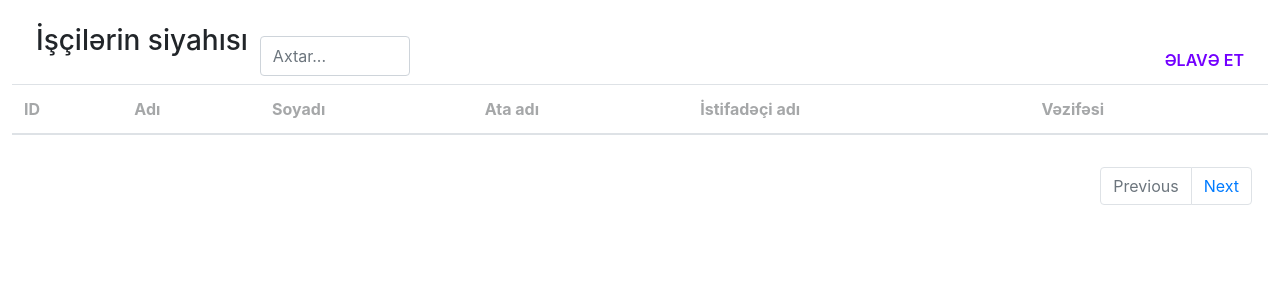
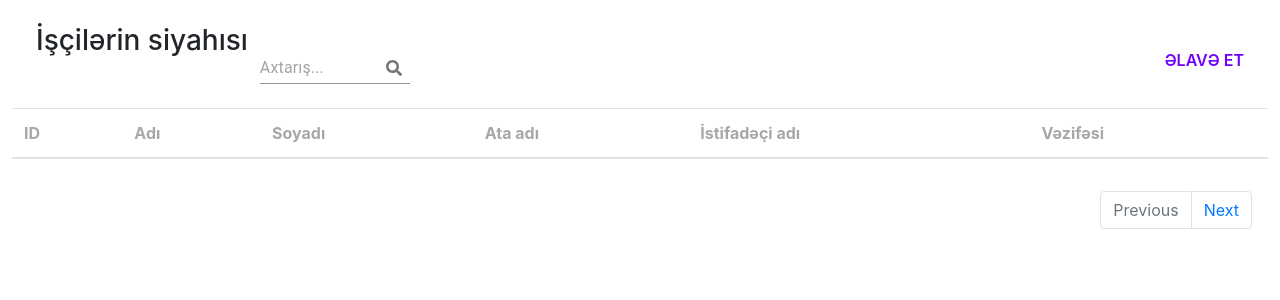
Before and after one commit to yusifmustafa/MyHrProject, a React (Create React App) app: page / in a window 1280 px wide. Shown: the top 300 px of the page. Built offline with nearby package versions, Linux system fonts and the light colour scheme.

Commit message:
alert message olaraq toastify'dan istifade etdim.

```diff
--- a/package.json
+++ b/package.json
@@ -19,6 +19,7 @@
     "react-router-dom": "^6.3.0",
     "react-scripts": "5.0.1",
     "react-toastify": "^9.0.8",
+    "tailwindcss": "^1.9.6",
     "web-vitals": "^2.1.4",
     "yup": "^0.32.11"
   },
--- a/src/components/Adduser.css
+++ b/src/components/Adduser.css
@@ -38,6 +38,7 @@ padding-top:1rem;
 
 #addUser{
     float: right;
+    color: #fff;
 }
 .goToHomePage{
     color:#fff;
--- a/src/components/Adduser.jsx
+++ b/src/components/Adduser.jsx
@@ -7,17 +7,19 @@ import Department from "./Position";
 import Education from "./Education";
 import { Link, useNavigate, useParams } from "react-router-dom";
 import { FaBackward } from "react-icons/fa";
+import { toast, ToastContainer } from "react-toastify";
 import "react-toastify/dist/ReactToastify.css";
 export const ADD_USER = "ADD_USER";
 function Adduser() {
+  const notify = () => toast.error("Xəta! Xanalar boş buraxıla bilməz");
+  const notify2 = () => toast.success("Əlavə edildi!");
   const navigate = useNavigate();
   const navigateToHomePage = () => {
     navigate("/");
   };
+
   const [form, setForm] = useState({});
-  const [show, setShow] = useState(false);
   const onChange = (e) => {
-    console.log("salam",e);
     setForm({ ...form, [e.target.name]: e.target.value });
   };
 
@@ -33,18 +35,17 @@ function Adduser() {
       data.fathername === "" ||
       data.fathername === undefined
     ) {
-      setShow(true);
-
-      setTimeout(() => {
-        setShow("");
-      }, 2000);
+      notify();
       return;
     }
     if (action === ADD_USER) {
       data.userId = userId !== undefined ? userId : 0;
       setForm(data);
       upsertPerson();
-      navigateToHomePage();
+      setTimeout(() => {
+        navigateToHomePage();
+      }, 1500);
+      notify2();
     }
   };
   const [value, setValue] = useState("1");
@@ -88,7 +89,6 @@ function Adduser() {
               onChange={onChange}
               handleOnClick={handleOnClick}
               form={form}
-              show={show}
             />
           </TabPanel>
           <TabPanel value="2">
@@ -99,6 +99,7 @@ function Adduser() {
           </TabPanel>
         </TabContext>
       </div>
+      <ToastContainer />
     </div>
   );
 
--- a/src/components/Personal.jsx
+++ b/src/components/Personal.jsx
@@ -1,13 +1,12 @@
-import { DatePicker } from "@mui/lab";
 import { InputLabel, MenuItem, Select, TextField } from "@mui/material";
-import React, { Fragment } from "react";
 import { FormControl } from "@mui/material";
 import { ADD_USER } from "./Adduser";
+import { Button } from "@mui/material";
+import { ToastContainer } from "react-toastify";
 export const blockInvalidChar = (e) =>
   ["e", "E", "+", "-", ",", "."].includes(e.key) && e.preventDefault();
 
 function Personal({ handleOnClick, onChange, form, show }) {
-  console.log("show", show);
   return (
     <div>
       <div className="form">
@@ -290,7 +289,7 @@ function Personal({ handleOnClick, onChange, form, show }) {
             label="Kvota status"
             variant="standard"
             type="text"
-            sx={{width:"250px"}}
+            sx={{ width: "250px" }}
             onChange={onChange}
             value={form.quotastatus}
           />
@@ -299,7 +298,7 @@ function Personal({ handleOnClick, onChange, form, show }) {
           <TextField
             name="graduation"
             variant="standard"
-            sx={{width:"300px"}}
+            sx={{ width: "300px" }}
             label="Xüsusi məzuniyyət statusu"
             type="text"
             onChange={onChange}
@@ -307,7 +306,7 @@ function Personal({ handleOnClick, onChange, form, show }) {
           />
         </div>
       </div>
-      <button
+      <Button
         onClick={() =>
           handleOnClick({
             action: ADD_USER,
@@ -318,16 +317,8 @@ function Personal({ handleOnClick, onChange, form, show }) {
         id="addUser"
       >
         ƏLAVƏ ET
-      </button>
-      {show && (
-        <div
-          className="alert alert-danger"
-          role="alert"
-          style={{ width: "250px", margin: "0 auto" }}
-        >
-          Xanalar boş buraxıla bilməz!
-        </div>
-      )}
+      </Button>
+      <ToastContainer/>
     </div>
   );
 }
--- a/src/components/Tablelist.jsx
+++ b/src/components/Tablelist.jsx
@@ -3,14 +3,15 @@ import { Link } from "react-router-dom";
 import Pagination from "./Pagination";
 import { FaPen, FaTrash } from "react-icons/fa";
 import { useEffect, useState } from "react";
+import { InputAdornment, TextField } from "@mui/material";
+import { FaSearch } from "react-icons/fa";
 
 function Tablelist() {
   const [currentPage, setCurrentPage] = useState(1);
   const [employeesPerPage, setEmployeesPerPage] = useState(10);
   const [data, setData] = useState([]);
   const [searchTab, setSearchTab] = useState("");
-  const
-  uptData = () => {
+  const uptData = () => {
     const empData = getDataFromLocalStorage();
     setData(empData);
   };
@@ -18,7 +19,6 @@ function Tablelist() {
   useEffect(() => {
     uptData();
   }, []);
-
 
   const indexOfLastEmployee = currentPage * employeesPerPage;
   const indexOfFirstEmployee = indexOfLastEmployee - employeesPerPage;
@@ -34,10 +34,19 @@ function Tablelist() {
       <Link to="/add-user" className="adduser">
         Əlavə et
       </Link>
-      <input
+      <TextField
         type="search"
         name="search"
-        placeholder="Axtar..."
+        variant="standard"
+        label="Axtarış..."
+        sx={{ marginBottom: "2rem" }}
+        InputProps={{
+          endAdornment: (
+            <InputAdornment position="start">
+              <FaSearch />
+            </InputAdornment>
+          ),
+        }}
         className="form-control"
         onChange={(e) => setSearchTab(e.target.value)}
         style={{ width: "150px", height: "40px" }}
```
Also changed, not shown: 1 other file (tests, documents, lock files or other folders).
